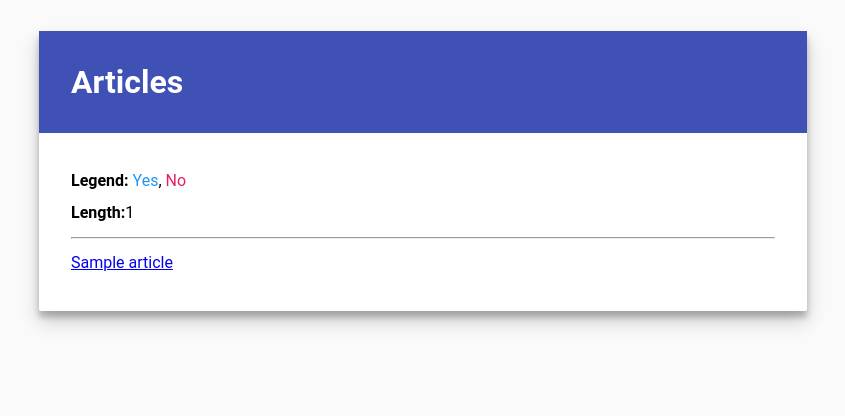
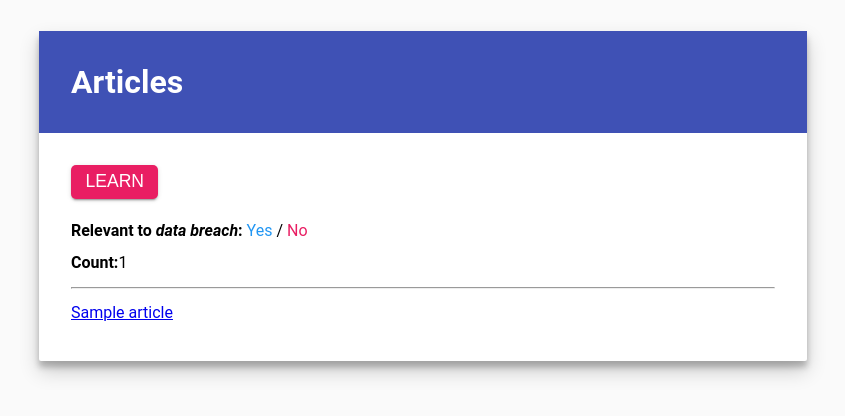
Before and after one commit to SeanLF/CSI4900, a Django app: page /active_learning/article in a window 1280 px wide. Shown: the top 416 px of the page, without its empty margins (233-1078 px from the left). Run offline with Django 3.2, Linux system fonts and the light colour scheme; tables that the repository leaves empty hold one stand-in row (values such as "Sample post").

Commit message:
Add learn button to index page (#20)

```diff
--- a/active_learning/static/active_learning/style.css
+++ b/active_learning/static/active_learning/style.css
@@ -95,7 +95,7 @@ label:after {
   height: 0;
 }
 
-.buttons button {
+button {
   border-radius: 5px;
   border: none;
   background: #E91E63;
@@ -113,10 +113,20 @@ label:after {
   font-weight: 500;
 }
 
-.buttons button:focus {
+button:focus {
   outline: none;
 }
 
-.buttons button:active {
+button:active {
   box-shadow: 0 0 8px rgba(0,0,0,.18),0 8px 16px rgba(0,0,0,.36);
 }
+
+button[disabled] {
+    background: rgba(233, 30, 99, 0.3);
+    cursor: not-allowed;
+}
+
+.index_page button {
+  margin: 0 0 1rem 0;
+  top: auto;
+}
--- a/active_learning/templates/active_learning/index.html
+++ b/active_learning/templates/active_learning/index.html
@@ -11,13 +11,15 @@
   <div class="text">
     {% if articles %}
       <div>
-        <label for="link_colors">Legend</label>
+        <button type="button" name="start_learning" onclick="this.disabled=true;fetch('/learn')">Learn</button>
+        <br>
+        <label for="link_colors">Relevant to <i>data breach</i></label>
         <span id="link_colors">
-          <span class="yes-class">Yes</span>,
+          <span class="yes-class">Yes</span> /
           <span class="no-class">No</span>
         </span>
         <br>
-        <label>Length</label>{{count}}
+        <label>Count</label>{{count}}
       </div>
       <hr>
         <ul>
```
